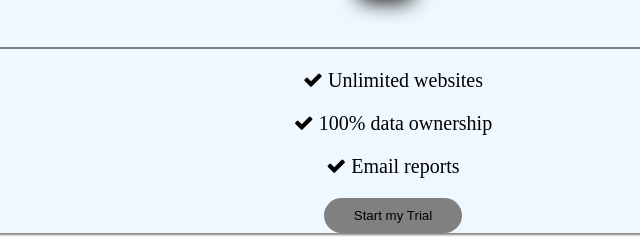
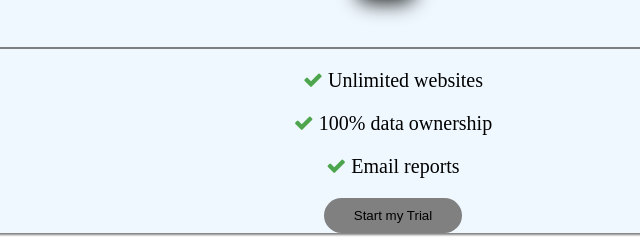
Before and after one commit to bijay55-cmd/pricingslider, a plain HTML site: page index.html in a window 1280 px wide. Shown: the part 402-642 px from the top of the page, 247-887 px from the left. Drawn offline with Linux system fonts and the light colour scheme.

Commit message:
Update style.css

```diff
--- a/style.css
+++ b/style.css
@@ -146,7 +146,9 @@ p{
    border-radius: 20px;
    padding: 10px 30px;
  }
-
+ .fa{
+color:rgb(77, 165, 77);
+ }
  @media screen and (min-width: 739px){
    .slidecontainer{
      height: 75%;
```
